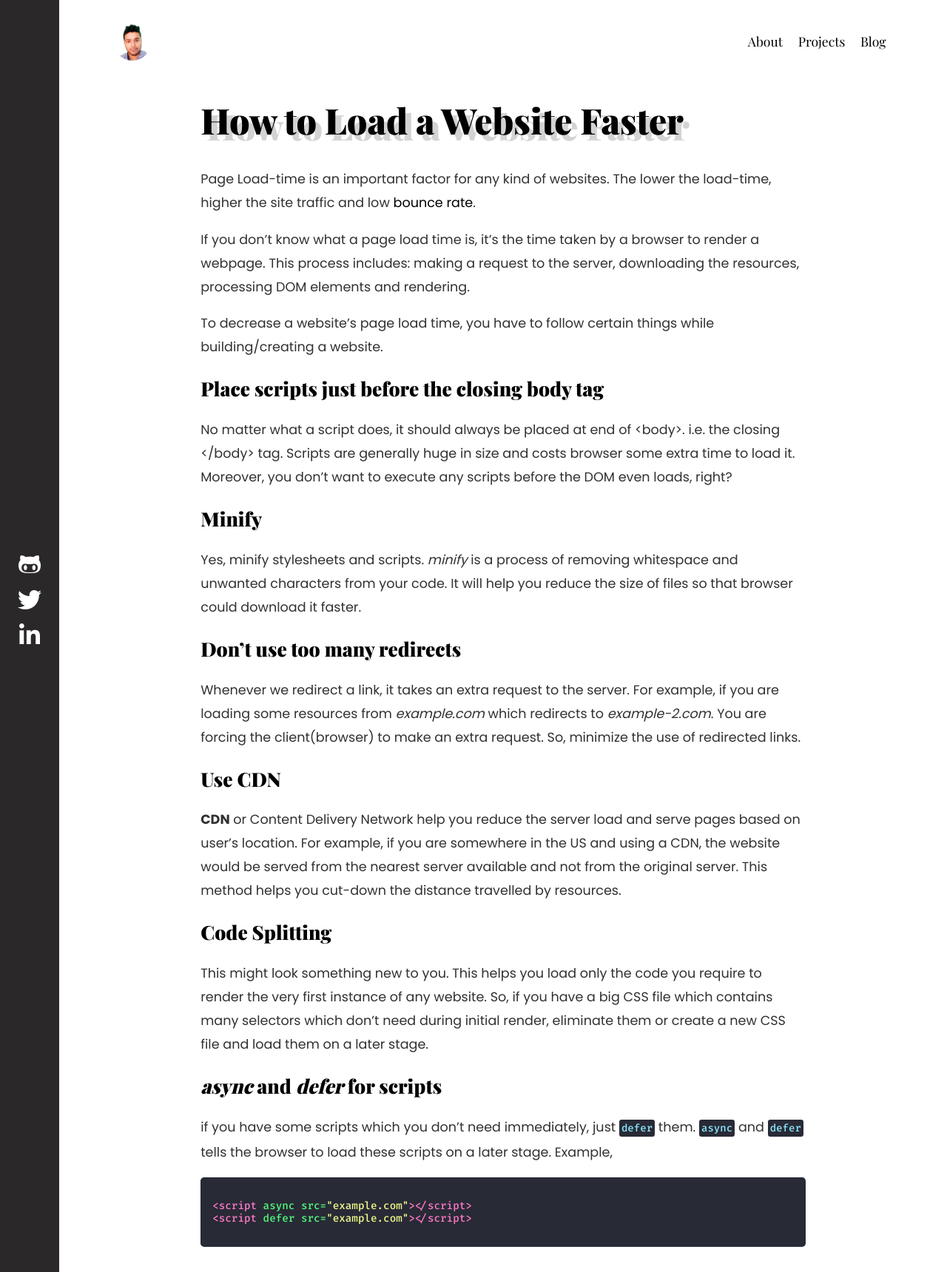
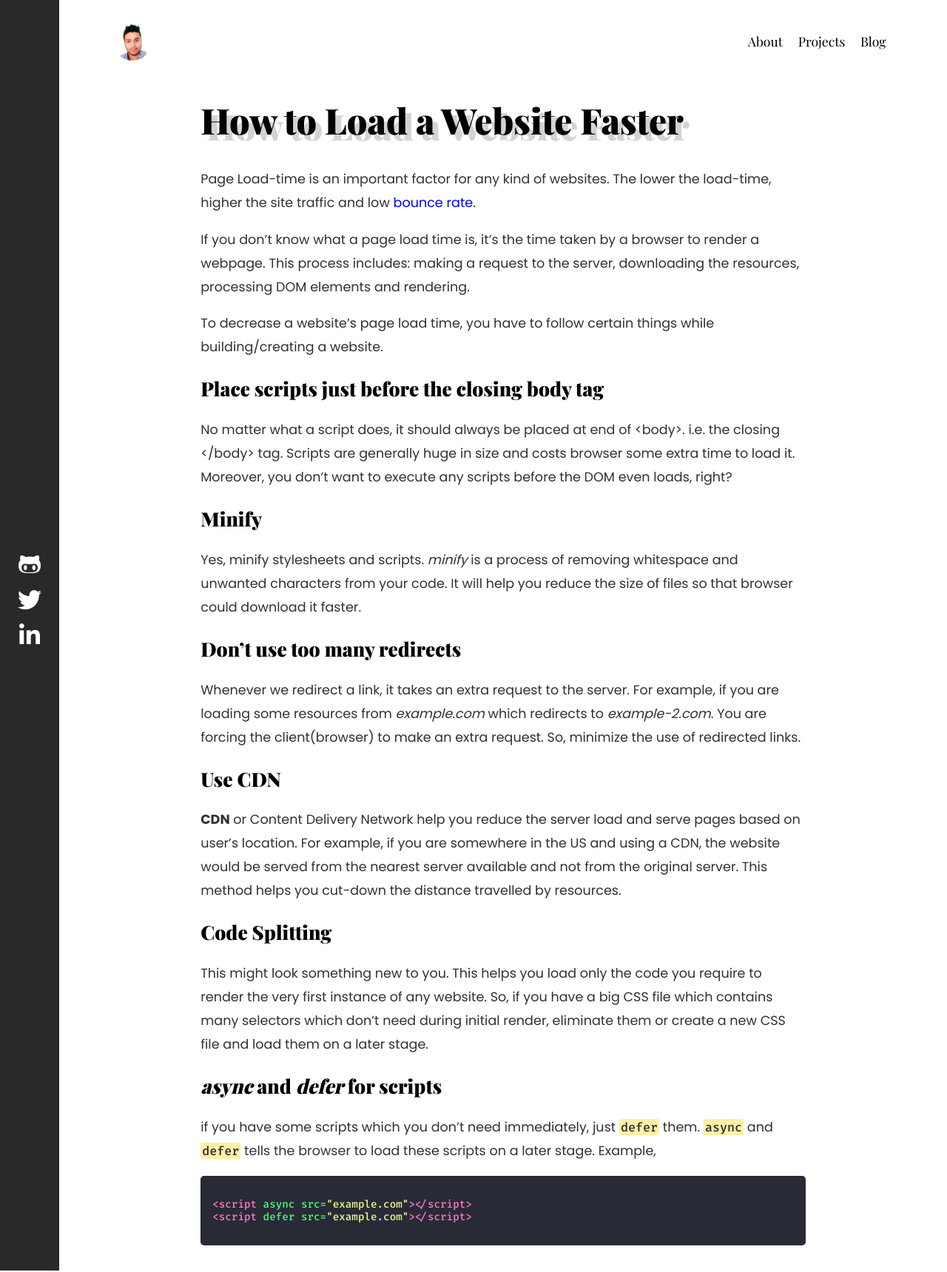
Before and after one commit to another-nerd/thisisabdus.dev, a Jekyll site: the page built from _posts/2019-01-29-how-to-load-a-website-faster.md, in a window 1280 px wide. Shown: the whole page at 74% size. Built offline with Jekyll 4.4.1, drawn with Linux system fonts in a browser that asks for light colours; nearby versions of some CDN libraries.

Commit message:
Modified styles

```diff
--- a/_sass/default.sass
+++ b/_sass/default.sass
@@ -5,6 +5,9 @@
     transform: translateX(40px)
   100%
     transform: translateX(0)
+
+html
+  scroll-behavior: smooth
 
 *
   // color: lighten(#000000, 50)
@@ -16,12 +19,13 @@ body
 
 a
   text-decoration: none
-  border-bottom: 2px solid transparent
+  // border-bottom: 2px solid transparent
   color: #000000
   transition: .3s ease all
 
 a:hover
-  border-bottom: 2px solid #141414
+  // border-bottom: 2px solid #0000FF
+  color: lighten(#0000FF, 20)
 
 p
   line-height: 2rem
@@ -63,11 +67,11 @@ pre, code
   font-family: 'Fira Code', monospace
 
 code.highlighter-rouge
-  color: #8be9fd
-  background: #282a36
-  padding: 3px
+  color: #282a36 //#8be9fd
+  background: #fff0a4 //#282a36
+  padding: 1px 2px
   border-radius: .2rem
-  font-size: .8em
+  font-size: .95em
   font-weight: 500
 
 blockquote
--- a/assets/css/post.sass
+++ b/assets/css/post.sass
@@ -64,6 +64,9 @@
       margin: auto
       color: #313131
 
+      & a
+        color: #0000FF
+
       & > h1.post-title
         color: #000000
         font-weight: 900
```
Also changed, not shown: 1 other file.
